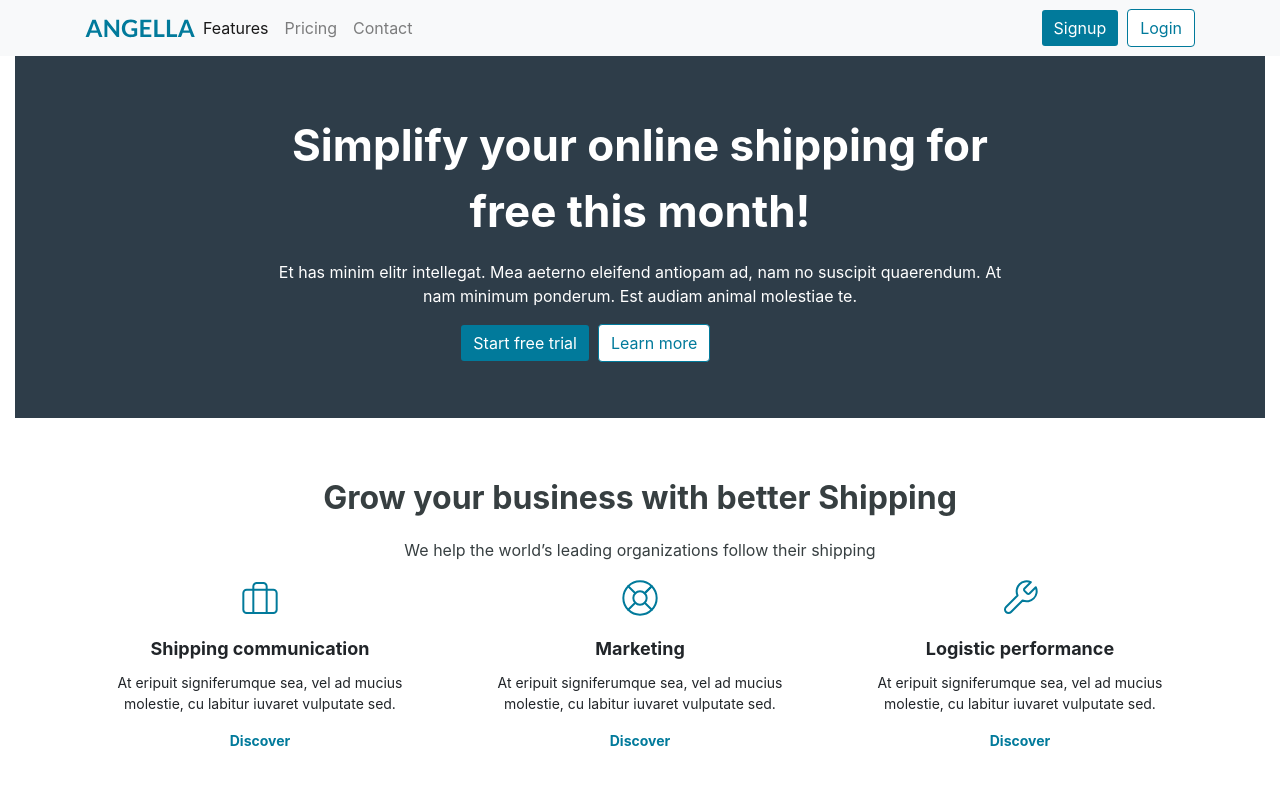
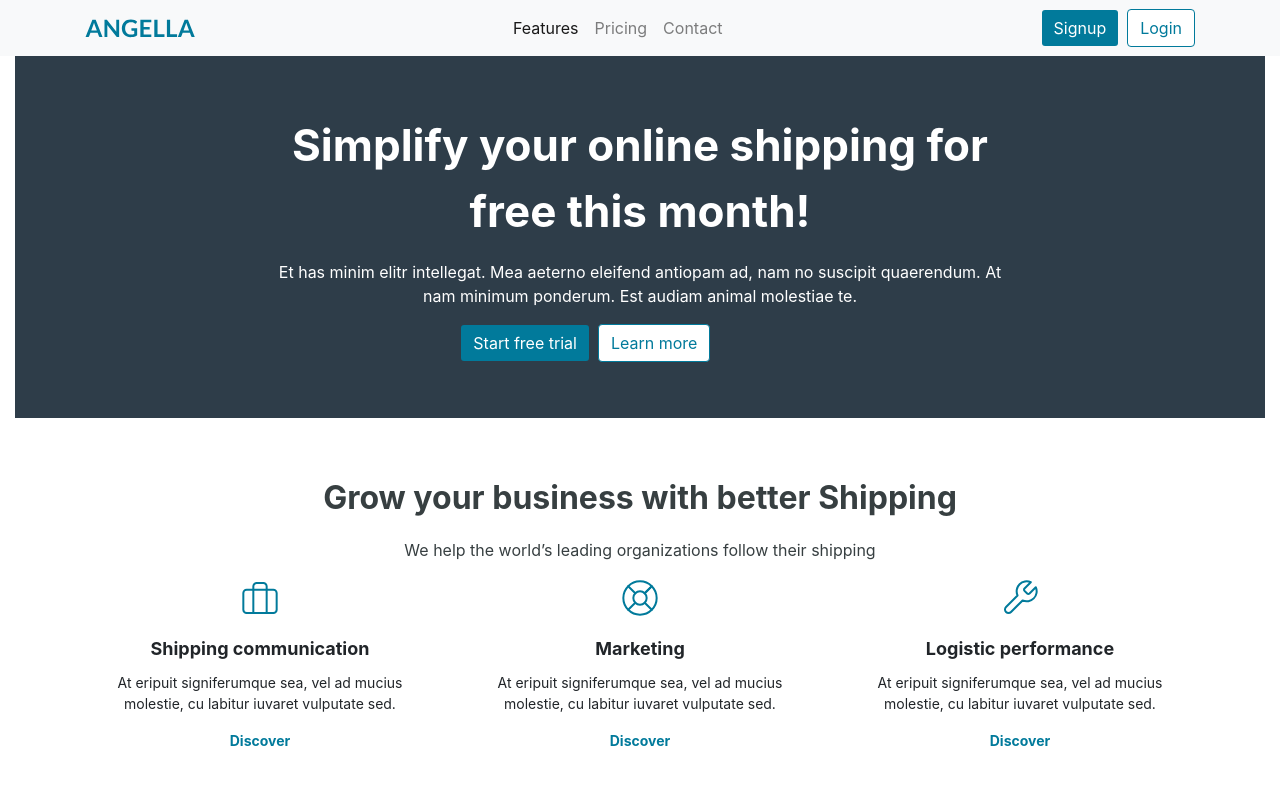
Before and after one commit to hiranthaprbuddha/Pearson_Test, a React (Create React App) app: page / in a window 1280 px wide. Shown: the top 800 px of the page. Built offline with nearby package versions, Linux system fonts and the light colour scheme.

Commit message:
Modified Navbar

```diff
--- a/src/components/navbar.js
+++ b/src/components/navbar.js
@@ -14,9 +14,9 @@ class NavBar extends Component {
               </button>
 
   <div class="collapse navbar-collapse" id="navbarTogglerDemo02">
-    <ul class="navbar-nav mr-auto mt-2 mt-lg-0" align="center">
+    <ul class="navbar-nav  mx-auto mt-2 mt-lg-0">
       <li class="nav-item active">
-        <a class="nav-link" href="#">Features <span class="sr-only">(current)</span></a>
+        <a class="nav-link" href="#">Features<span className="sr-only">(current)</span></a>
       </li>
       <li class="nav-item">
         <a class="nav-link" href="#">Pricing</a>
--- a/src/css/pearson.css
+++ b/src/css/pearson.css
@@ -136,3 +136,10 @@
     padding-left: 10px;
     padding-right: 10px;
 }
+
+
+.navbar-expand-lg .navbar-collapse {
+    display: flex!important;
+    justify-content: space-around;
+    flex-basis: auto;
+    }
```
